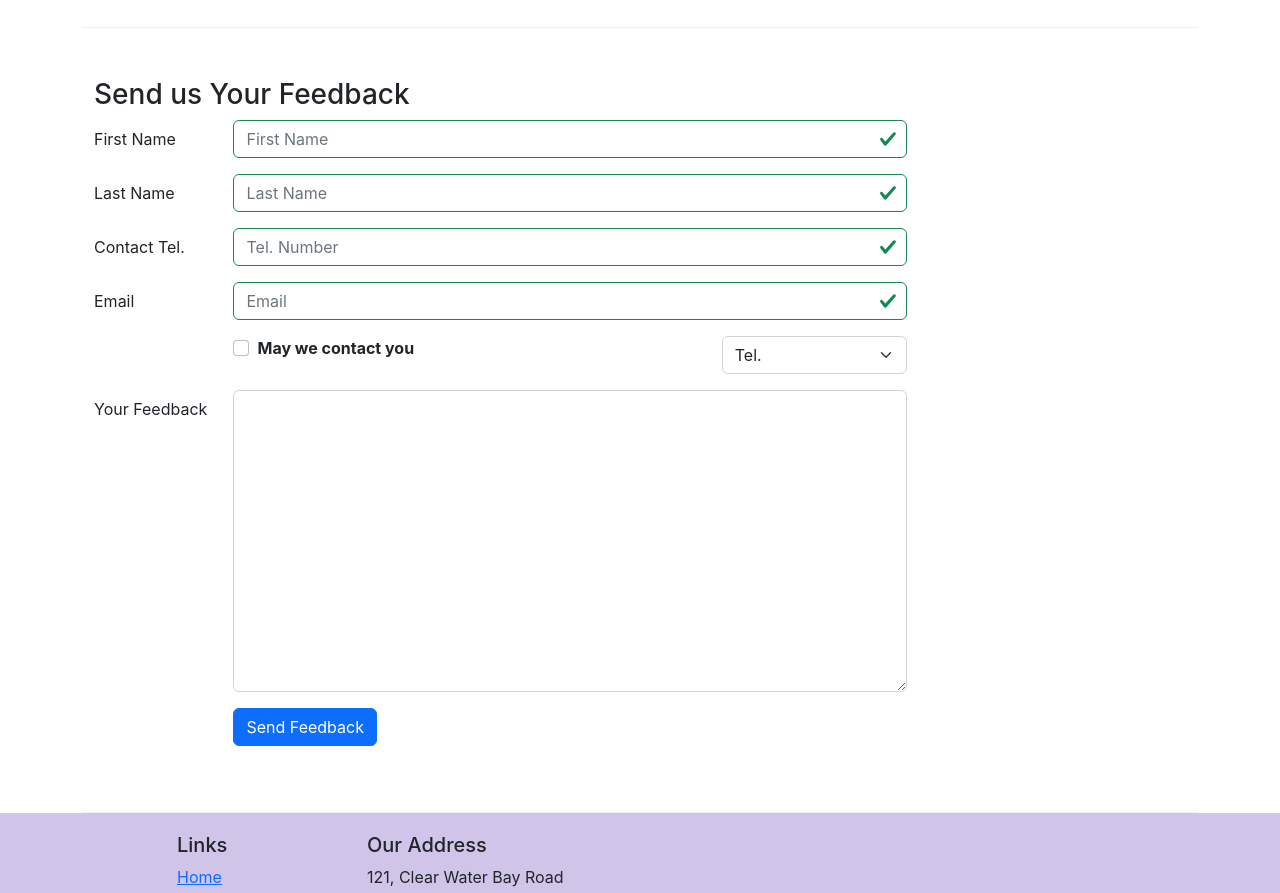
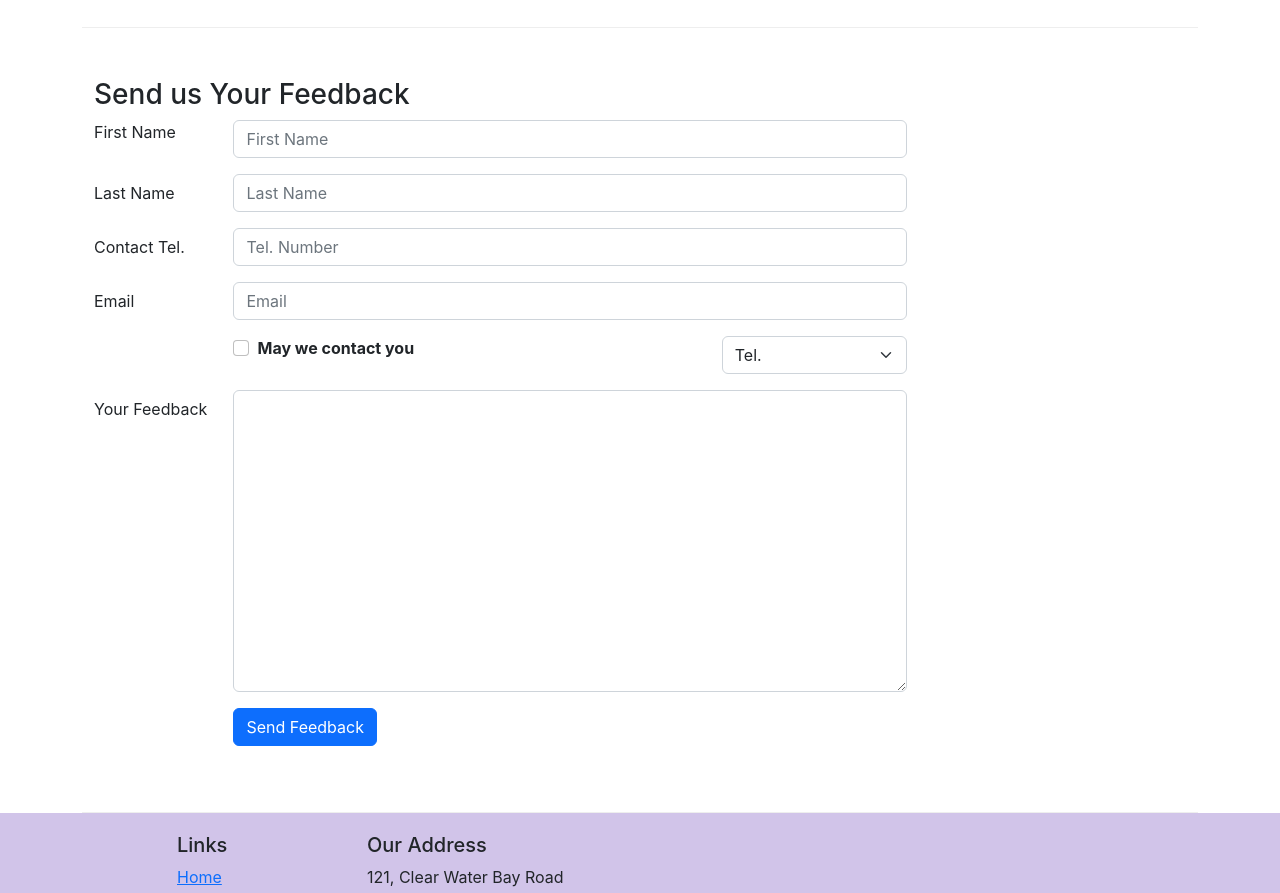
Before and after one commit to PrinceSingh19/Restaurant-React, a React (Create React App) app: page /contactus in a window 1280 px wide. Shown: the part 820-1713 px from the top of the page. Built offline with nearby package versions, Linux system fonts and the light colour scheme.

Commit message:
Added useForm to use react-form-hooks and started working on validation

```diff
--- a/package.json
+++ b/package.json
@@ -14,9 +14,10 @@
 		"font-awesome": "^4.7.0",
 		"react": "^18.2.0",
 		"react-dom": "^18.2.0",
+		"react-hook-form": "^7.39.1",
 		"react-redux": "^8.0.4",
 		"react-router-dom": "^6.4.2",
-    "react-scripts": "^5.0.1",
+		"react-scripts": "^4.0.1",
 		"reactstrap": "^9.1.4",
 		"redux": "^4.2.0"
 	},
--- a/src/components/Contact.js
+++ b/src/components/Contact.js
@@ -1,91 +1,24 @@
-import React, { Component } from "react";
+import React from "react";
 import {
 	Breadcrumb,
 	BreadcrumbItem,
 	Button,
-	Form,
 	FormGroup,
 	Label,
 	Col,
-	Input,
 	FormFeedback,
 } from "reactstrap";
 import { Link } from "react-router-dom";
+import { useForm } from "react-hook-form";
 
-class Contact extends Component {
-	constructor(props) {
-		super(props);
-		this.state = {
-			firstname: "",
-			lastname: "",
-			telnum: "",
-			email: "",
-			agree: false,
-			contactType: "Tel.",
-			message: "",
-			touched: {
-				firstname: false,
-				lastname: false,
-				telnum: false,
-				email: false,
-			},
-		};
-	}
-
-	handleInputChange = (e) => {
-		const target = e.target;
-		const value = target.type === "checkbox" ? target.checked : target.value;
-		const name = target.name;
-		this.setState({ [name]: value });
-	};
-
-	handleSubmit = (e) => {
-		console.log("Current state is: " + JSON.stringify(this.state));
-		alert("Current state is: " + JSON.stringify(this.state));
-		e.preventDefault();
-	};
-	handleBlur = (field) => (e) => {
-		this.setState({
-			touched: { ...this.state.touched, [field]: true },
-		});
-	};
-
-	validate(firstname, lastname, telnum, email) {
-		const errors = {
-			firstname: "",
-			lastname: "",
-			telnum: "",
-			email: "",
-		};
-
-		if (this.state.touched.firstname && firstname.length < 3) {
-			errors.firstname = "First name should be >= 3 characters";
-		} else if (this.state.touched.firstname && firstname.length > 10) {
-			errors.firstname = "First name should be <= 10 characters";
-		}
-
-		if (this.state.touched.lastname && lastname.length < 3) {
-			errors.lastname = "Last name should be >= 3 characters";
-		} else if (this.state.touched.lastname && lastname.length > 10) {
-			errors.lastname = "Last name should be <= 10 characters";
-		}
-
-		const reg = /^\d+$/;
-		if (this.state.touched.telnum && !reg.test(telnum)) {
-			errors.telnum = "Tel. Number should contain only numbers";
-		}
-
-		if (this.state.touched.email && email.split("").filter((x) => x === "@").length !== 1)
-			errors.email = "Email should contain a @";
-		return errors;
-	}
-	render() {
-		const errors = this.validate(
-			this.state.firstname,
-			this.state.lastname,
-			this.state.telnum,
-			this.state.email
-		);
+const Contact = () => {
+	const {
+		register,
+		formState: { errors },
+		handleSubmit,
+	} = useForm();
+	console.log(errors);
+	const onSubmit = (data) => console.log(data);
 	return (
 		<div className="container">
 			<div className="row">
@@ -143,43 +76,52 @@ class Contact extends Component {
 					<h3>Send us Your Feedback</h3>
 				</div>
 				<div className="col-12 col-md-9">
-						<Form onSubmit={this.handleSubmit}>
+					<form onSubmit={handleSubmit(onSubmit)}>
 						<FormGroup row>
-								<Label htmlFor="firstname" md={2}>
+							<label htmlFor="firstname" className="col-md-2">
 								First Name
-								</Label>
-								<Col md={10}>
-									<Input
+							</label>
+							<div className="col-md-10">
+								<input
 									type="text"
 									name="firstname"
 									id="firstname"
+									className="form-control"
 									placeholder="First Name"
-										value={this.state.firstname}
-										valid={errors.firstname === ""}
-										invalid={errors.firstname !== ""}
-										onBlur={this.handleBlur("firstname")}
-										onChange={this.handleInputChange}
+									autoComplete="off"
+									defaultValue=""
+									{...register("firstname", { required: true, minLength: "4" })}
 								/>
-									<FormFeedback>{errors.firstname}</FormFeedback>
-								</Col>
+								<small className="form-text text-danger">
+									{errors.firstname?.type === "required" && "This field is required"}
+								</small>
+								<small className="form-text text-danger">
+									{errors.firstname?.type === "minLength" && "Min 4 character are needed"}
+								</small>
+							</div>
 						</FormGroup>
+
 						<FormGroup row>
 							<Label htmlFor="lastname" md={2}>
 								Last Name
 							</Label>
 							<Col md={10}>
-									<Input
+								<input
 									type="text"
 									name="lastname"
 									id="lastname"
 									placeholder="Last Name"
-										value={this.state.lastname}
-										valid={errors.lastname === ""}
-										invalid={errors.lastname !== ""}
-										onBlur={this.handleBlur("lastname")}
-										onChange={this.handleInputChange}
+									className="form-control"
+									autoComplete="off"
+									defaultValue=""
+									{...register("lastname")}
 								/>
-									<FormFeedback>{errors.lastname}</FormFeedback>
+								<small className="form-text text-danger">
+									{errors.firstname?.type === "required" && "This field is required"}
+								</small>
+								<small className="form-text text-danger">
+									{errors.firstname?.type === "minLength" && "Min 4 character are needed"}
+								</small>
 							</Col>
 						</FormGroup>
 						<FormGroup row>
@@ -187,18 +129,22 @@ class Contact extends Component {
 								Contact Tel.
 							</Label>
 							<Col md={10}>
-									<Input
+								<input
 									type="tel"
 									name="telnum"
 									id="telnum"
 									placeholder="Tel. Number"
-										value={this.state.telnum}
-										valid={errors.telnum === ""}
-										invalid={errors.telnum !== ""}
-										onBlur={this.handleBlur("telnum")}
-										onChange={this.handleInputChange}
+									className="form-control"
+									autoComplete="off"
+									defaultValue=""
+									{...register("telnum")}
 								/>
-									<FormFeedback>{errors.telnum}</FormFeedback>
+								<small className="form-text text-danger">
+									{errors.firstname?.type === "required" && "This field is required"}
+								</small>
+								<small className="form-text text-danger">
+									{errors.firstname?.type === "minLength" && "Min 4 character are needed"}
+								</small>
 							</Col>
 						</FormGroup>
 						<FormGroup row>
@@ -206,45 +152,44 @@ class Contact extends Component {
 								Email
 							</Label>
 							<Col md={10}>
-									<Input
+								<input
 									type="email"
 									name="email"
 									id="email"
 									placeholder="Email"
-										value={this.state.email}
-										valid={errors.email === ""}
-										invalid={errors.email !== ""}
-										onBlur={this.handleBlur("email")}
-										onChange={this.handleInputChange}
+									className="form-control"
+									autoComplete="off"
+									defaultValue=""
+									{...register("email")}
 								/>
-									<FormFeedback>{errors.email}</FormFeedback>
+								<small className="form-text text-danger">
+									{errors.firstname?.type === "required" && "This field is required"}
+								</small>
+								<small className="form-text text-danger">
+									{errors.firstname?.type === "minLength" && "Min 4 character are needed"}
+								</small>
 							</Col>
 						</FormGroup>
 						<FormGroup row>
 							<Col md={{ size: 6, offset: 2 }}>
 								<FormGroup check>
 									<Label check>
-											<Input
+										<input
 											type="checkbox"
 											name="agree"
 											id="agree"
-												checked={this.state.agree}
-												onChange={this.handleInputChange}
+											className="form-check-input"
+											{...register("agree")}
 										/>{" "}
 										<strong> May we contact you</strong>
 									</Label>
 								</FormGroup>
 							</Col>
 							<Col md={{ size: 3, offset: 1 }}>
-									<Input
-										type="select"
-										name="contactType"
-										value={this.state.contactType}
-										onChange={this.handleInputChange}
-									>
+								<select className="form-select" name="contactType" {...register("contactType")}>
 									<option>Tel.</option>
 									<option>Email</option>
-									</Input>
+								</select>
 							</Col>
 						</FormGroup>
 						<FormGroup row>
@@ -252,13 +197,14 @@ class Contact extends Component {
 								Your Feedback
 							</Label>
 							<Col md={10}>
-									<Input
+								<textarea
 									type="textarea"
 									name="message"
 									id="message"
+									className="form-control"
 									rows="12"
-										value={this.state.message}
-										onChange={this.handleInputChange}
+									defaultValue=""
+									{...register("message")}
 								/>
 							</Col>
 						</FormGroup>
@@ -269,12 +215,11 @@ class Contact extends Component {
 								</Button>
 							</Col>
 						</FormGroup>
-						</Form>
+					</form>
 				</div>
 			</div>
 		</div>
 	);
-	}
-}
+};
 
 export default Contact;
--- a/src/components/Dishdetail.js
+++ b/src/components/Dishdetail.js
@@ -40,7 +40,7 @@ function RenderComments({ comments }) {
 			);
 		});
 	} else {
-		<div></div>;
+		return <div></div>;
 	}
 }
 const Dishdetail = (props) => {
@@ -72,7 +72,7 @@ const Dishdetail = (props) => {
 			</div>
 		);
 	} else {
-		<div></div>;
+		return <div></div>;
 	}
 };
 
```
Also changed, not shown: 1 other file (tests, documents, lock files or other folders). Lines whose indentation alone changed are shown as unchanged.
